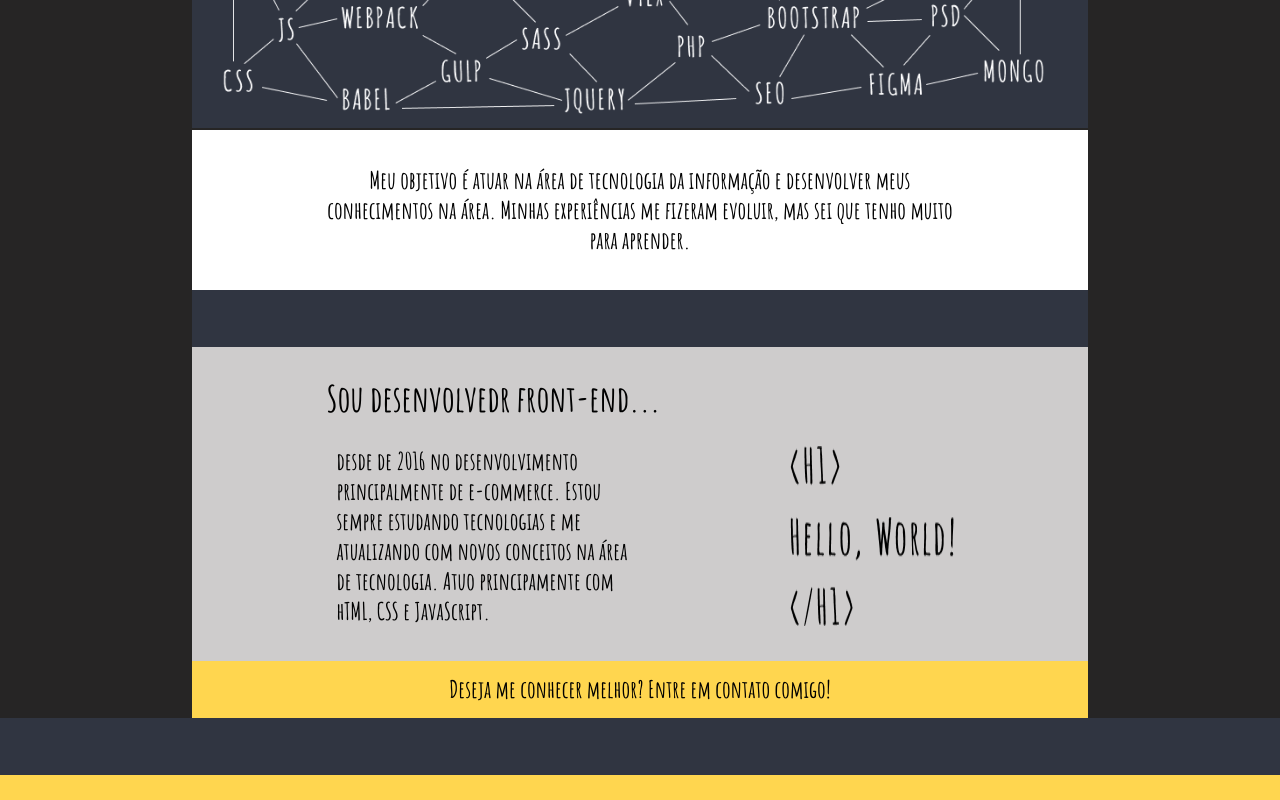
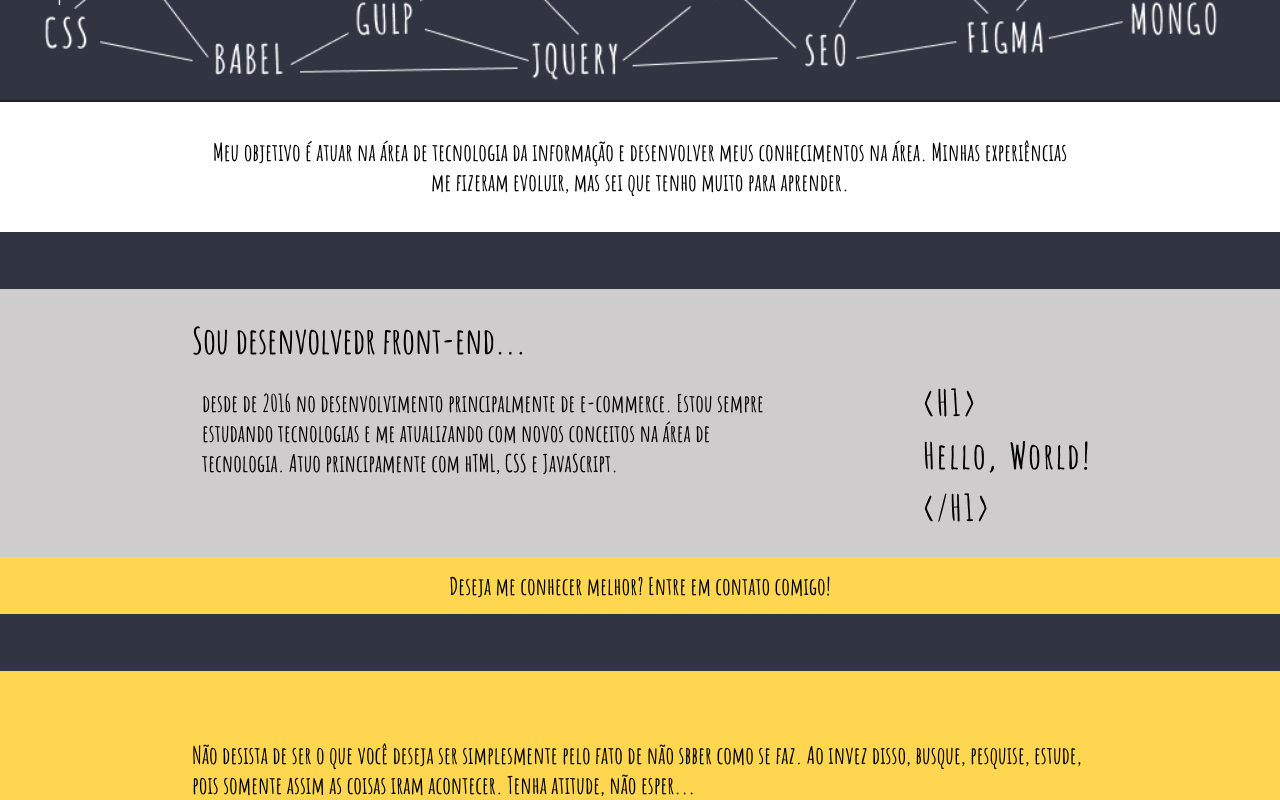
Before and after one commit to diegomcsilva/DieGO-2, a React (Create React App) app: page / in a window 1280 px wide. Shown: the part 1380-2180 px from the top of the page. Built offline with nearby package versions, Linux system fonts and the light colour scheme; no server answers.

Commit message:
[fix] fix in body pages

```diff
--- a/src/Components/Banner/banner.css
+++ b/src/Components/Banner/banner.css
@@ -2,8 +2,8 @@
 
 .banner {
     display: flex;
-    margin: 0 15%;
     height: 548px;
+    padding: 0 15%;
 }
 .banner:before {
     content: '';
--- a/src/Components/Cases/cases.css
+++ b/src/Components/Cases/cases.css
@@ -1,5 +1,4 @@
 .cases__list {
-    margin: 0 15%;
     text-align: center;
 }
 
--- a/src/Components/Footer/footer.css
+++ b/src/Components/Footer/footer.css
@@ -16,6 +16,7 @@
     line-height: normal;
     font-size: 24px;
     color: #000000;
+    padding: 0 15%;
 }
 
 .footer__mensage {
@@ -24,5 +25,4 @@
     display: flex;
     align-items: center;
     justify-content: center;
-    padding: 0 15%;
 }
--- a/src/Components/Form/form.css
+++ b/src/Components/Form/form.css
@@ -1,7 +1,7 @@
 .form__body {
-    margin: 0 15%;
     display: flex;
     flex-direction: column;
+    padding: 0 15%;
 }
 
 .form__title {
--- a/src/Components/Mensages/mensages.css
+++ b/src/Components/Mensages/mensages.css
@@ -9,7 +9,7 @@
 
 .mensage__items {
     background-color: #CECCCC;
-    margin: 15px 0;
+    margin: 15px 15%;
 }
 
 .mensage__items h3 {
--- a/src/Components/Nav/nav.css
+++ b/src/Components/Nav/nav.css
@@ -35,7 +35,7 @@ left: 0;
 right: 100%;
 bottom: 0;
 top: 32px;
-background: #303541;
+background: #FDFDFE;
 height: 4px;
 -webkit-transition-property: right;
 transition-property: right;
--- a/src/Components/Presentation/presentation.css
+++ b/src/Components/Presentation/presentation.css
@@ -42,6 +42,5 @@
     line-height: normal;
     font-size: 24px;
     color: #000000;
-    padding: 0px 15%;
-        text-decoration: none;
+    text-decoration: none;
 }
--- a/src/Components/Skills/skills.css
+++ b/src/Components/Skills/skills.css
@@ -14,9 +14,9 @@
     text-align: center;
     color: #000000;
     background-color: #FFF;
+    padding: 0 15px;
 }
 
 .skills__text p {
-    margin: 0px 15%;
-    padding: 35px 0;
+    padding: 35px 15%;
 }
--- a/src/Config/main.css
+++ b/src/Config/main.css
@@ -5,9 +5,8 @@ body {
     font-family: 'Amatic SC', cursive;
 }
 
-.body {
+.body{
     margin-top: 50px !important;
-    margin: 0 15%;
 }
 
 html.header-floating .header {
```
